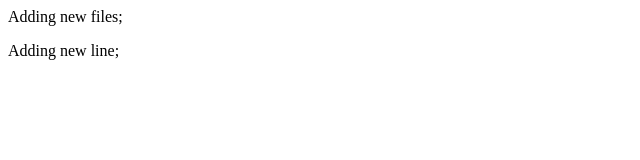
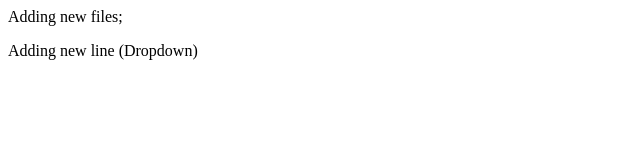
Before and after one commit to DZOHAIB/LocalRepo, a plain HTML site: page index.html in a window 1280 px wide. Shown: the full height of the page, 0-640 px from the left. Drawn offline with Linux system fonts and the light colour scheme.

```diff
--- a/index.html
+++ b/index.html
@@ -3,5 +3,5 @@
 </p>
 
 <p>
-    Adding new line;
+    Adding new line (Dropdown)
 </p>
```
